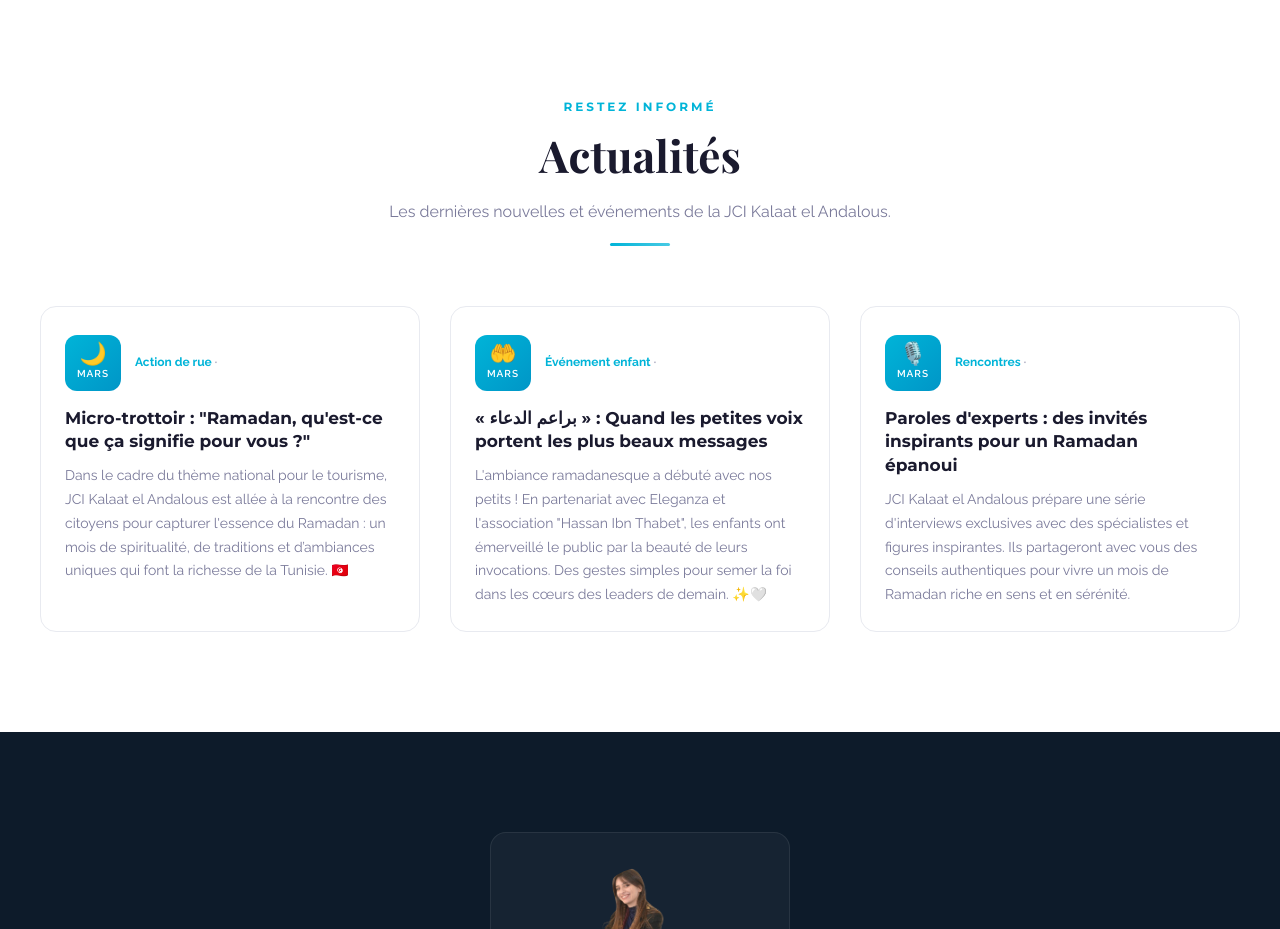
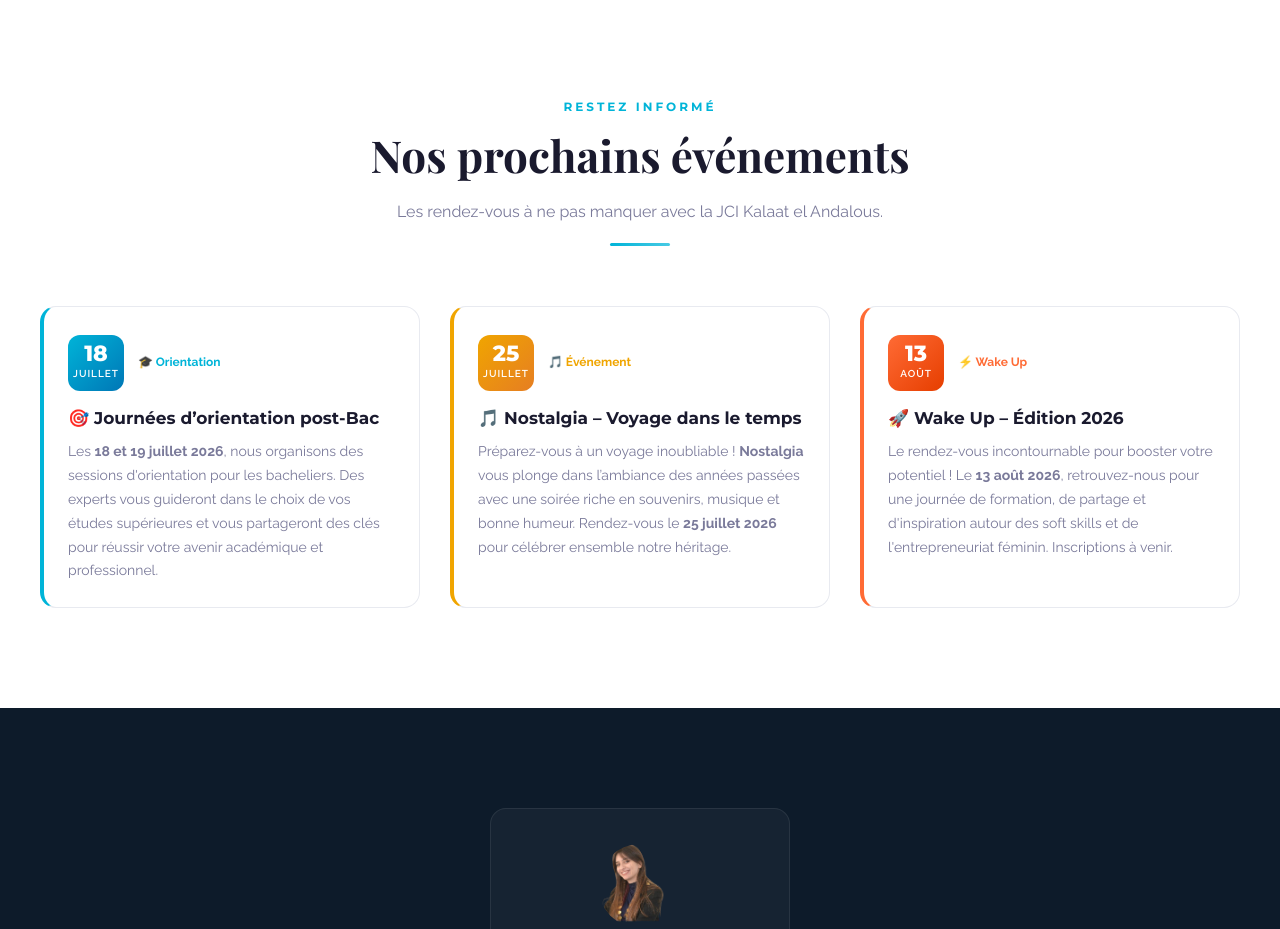
Before and after one commit to jcikalaatandalouse-lgtm/JCI-kalaat-El-Andalous, a plain HTML site: page index.html in a window 1280 px wide. Shown: the part 4580-5509 px from the top of the page. Drawn offline with nearby package versions, Linux system fonts and the light colour scheme.

Commit message:
Add files via upload

```diff
--- a/index.html
+++ b/index.html
@@ -2138,70 +2138,70 @@
         </div>
     </section>
 
-    <!-- NEWS -->
+ <!-- ========== NEWS ========== -->
 <section class="section" id="news">
     <div class="section-header">
         <div class="section-label">Restez informé</div>
-        <h2 class="section-title">Actualités</h2>
-        <p class="section-desc">Les dernières nouvelles et événements de la JCI Kalaat el Andalous.</p>
+        <h2 class="section-title">Nos prochains événements</h2>
+        <p class="section-desc">Les rendez-vous à ne pas manquer avec la JCI Kalaat el Andalous.</p>
         <div class="section-divider"></div>
     </div>
     <div class="news-grid">
 
-        <!-- Actualité 1 : Micro-trottoir Ramadan dans la rue -->
-        <div class="news-card reveal">
+        <!-- Carte 1 : Orientation Bac (18/19 juillet) -->
+        <div class="news-card reveal" style="border-left: 4px solid #00b4d8;">
             <div class="news-header">
-                <div class="news-date-box">
-                    <span class="day">🌙</span>  <!-- Icône pour représenter l'esprit Ramadan -->
-                    <span class="month">Mars</span>
+                <div class="news-date-box" style="background: linear-gradient(135deg, #00b4d8, #0077b6);">
+                    <span class="day">18</span>
+                    <span class="month">Juillet</span>
                 </div>
                 <div class="news-meta">
-                    <span class="category">Action de rue</span> &middot;
+                    <span class="category" style="color: #00b4d8;">🎓 Orientation</span>
                 </div>
             </div>
             <div class="news-body">
-                <h4>Micro-trottoir : "Ramadan, qu'est-ce que ça signifie pour vous ?"</h4>
-                <p>Dans le cadre du thème national pour le tourisme, JCI Kalaat el Andalous est allée à la rencontre des citoyens pour capturer l'essence du Ramadan : un mois de spiritualité, de traditions et d’ambiances uniques qui font la richesse de la Tunisie. 🇹🇳</p>
-            </div>
-        </div>
-
-        <!-- Actualité 2 : Événement "براعم الدعاء" avec les enfants -->
-        <div class="news-card reveal">
+                <h4>🎯 Journées d’orientation post-Bac</h4>
+                <p>Les <strong>18 et 19 juillet 2026</strong>, nous organisons des sessions d'orientation pour les bacheliers. Des experts vous guideront dans le choix de vos études supérieures et vous partageront des clés pour réussir votre avenir académique et professionnel.</p>
+            </div>
+        </div>
+
+        <!-- Carte 2 : Nostalgia (25/07) -->
+        <!-- Carte 2 : Nostalgia (25/07) -->
+<div class="news-card reveal" style="border-left: 4px solid #f0a500;">
     <div class="news-header">
-                <div class="news-date-box">
-                    <span class="day">🤲</span>  <!-- Icône pour la spiritualité -->
-                    <span class="month">Mars</span>
+        <div class="news-date-box" style="background: linear-gradient(135deg, #f0a500, #e67e22);">
+            <span class="day">25</span>
+            <span class="month">Juillet</span>
         </div>
         <div class="news-meta">
-                    <span class="category">Événement enfant</span> &middot;
+            <span class="category" style="color: #f0a500;">🎵 Événement</span>
         </div>
     </div>
     <div class="news-body">
-                <h4>« براعم الدعاء » : Quand les petites voix portent les plus beaux messages</h4>
-                <p>L'ambiance ramadanesque a débuté avec nos petits ! En partenariat avec Eleganza et l'association "Hassan Ibn Thabet", les enfants ont émerveillé le public par la beauté de leurs invocations. Des gestes simples pour semer la foi dans les cœurs des leaders de demain. ✨🤍</p>
-            </div>
-        </div>
-
-        <!-- Actualité 3 : Interviews d'experts (Action à venir) -->
-        <div class="news-card reveal">
+        <h4>🎵 Nostalgia – Voyage dans le temps</h4>
+        <p>Préparez-vous à un voyage inoubliable ! <strong>Nostalgia</strong> vous plonge dans l’ambiance des années passées avec une soirée riche en souvenirs, musique et bonne humeur. Rendez-vous le <strong>25 juillet 2026</strong> pour célébrer ensemble notre héritage.</p>
+    </div>
+</div>
+
+        <!-- Carte 3 : Wake Up (13/08) -->
+        <div class="news-card reveal" style="border-left: 4px solid #ff6b35;">
             <div class="news-header">
-                <div class="news-date-box">
-                    <span class="day">🎙️</span>  <!-- Icône pour interview -->
-                    <span class="month">Mars</span>
+                <div class="news-date-box" style="background: linear-gradient(135deg, #ff6b35, #e63e00);">
+                    <span class="day">13</span>
+                    <span class="month">Août</span>
                 </div>
                 <div class="news-meta">
-                    <span class="category">Rencontres</span> &middot;
+                    <span class="category" style="color: #ff6b35;">⚡ Wake Up</span>
                 </div>
             </div>
             <div class="news-body">
-                <h4>Paroles d'experts : des invités inspirants pour un Ramadan épanoui</h4>
-                <p>JCI Kalaat el Andalous prépare une série d'interviews exclusives avec des spécialistes et figures inspirantes. Ils partageront avec vous des conseils authentiques pour vivre un mois de Ramadan riche en sens et en sérénité.</p>
+                <h4>🚀 Wake Up – Édition 2026</h4>
+                <p>Le rendez-vous incontournable pour booster votre potentiel ! Le <strong>13 août 2026</strong>, retrouvez-nous pour une journée de formation, de partage et d'inspiration autour des soft skills et de l'entrepreneuriat féminin. Inscriptions à venir.</p>
             </div>
         </div>
 
     </div>
 </section>
-
   <section class="section" id="team">
 <div class="team-grid" style="display: block;">
 
```
Lines whose indentation alone changed are shown as unchanged.
